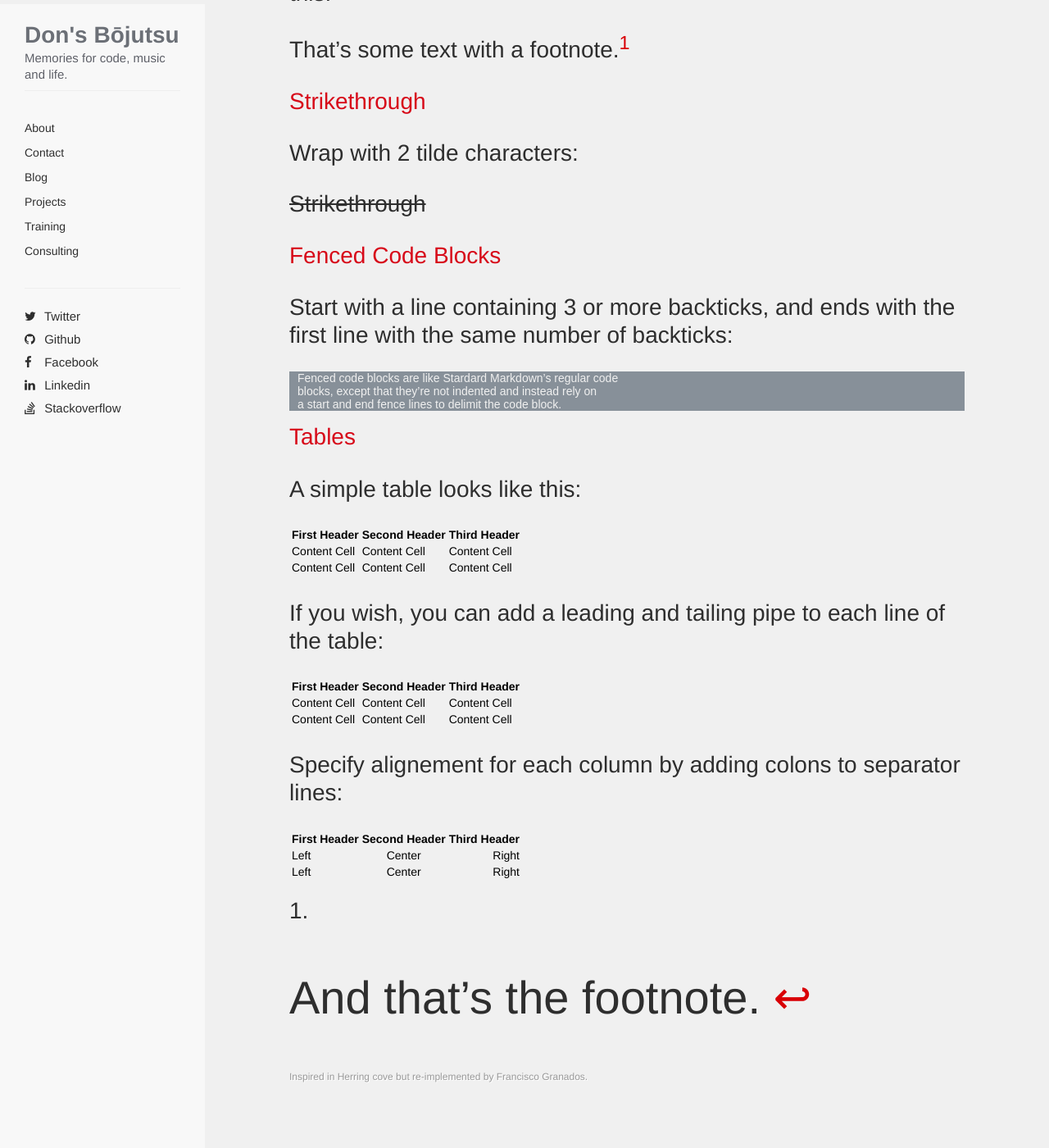
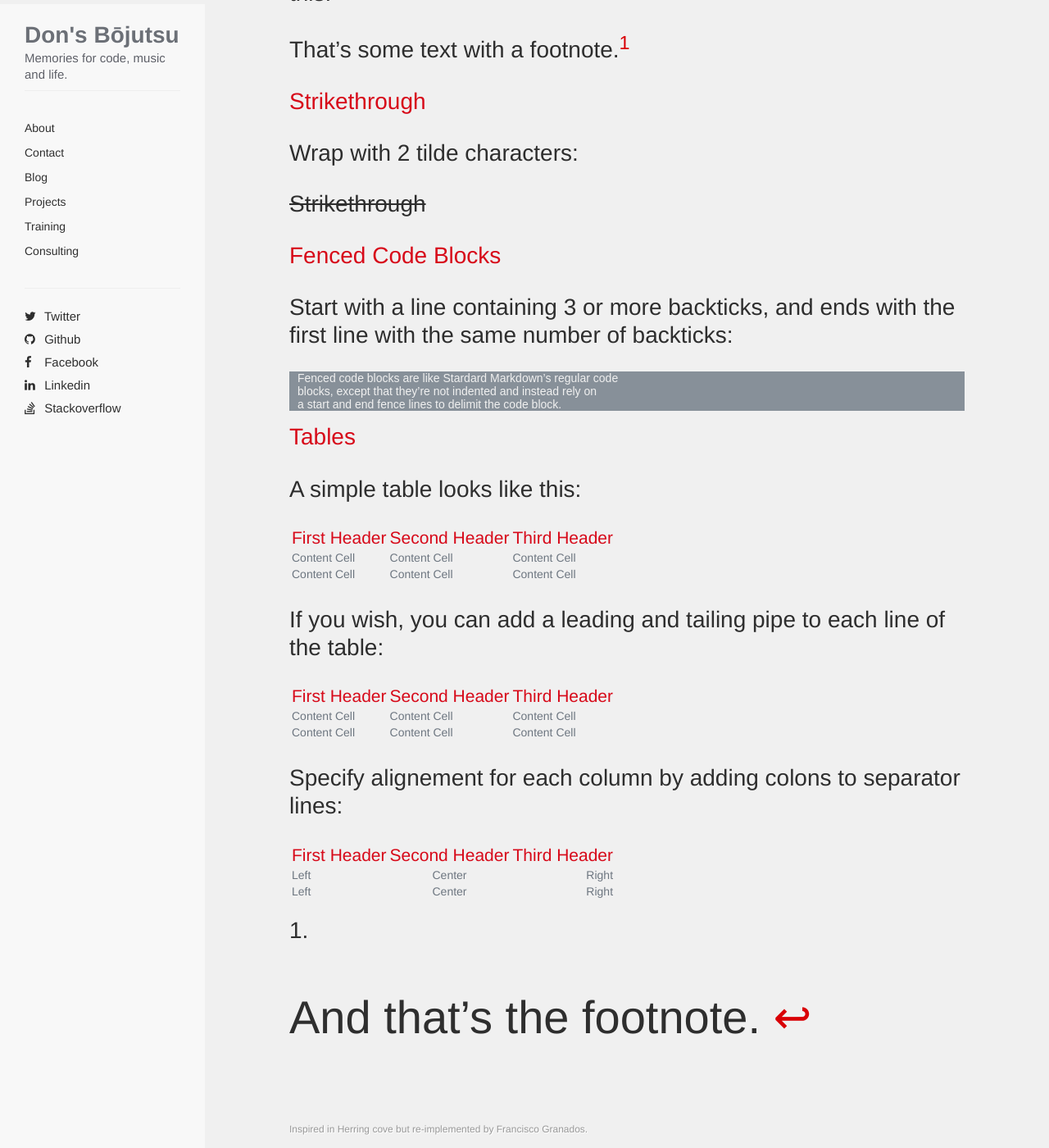
Before and after one commit to gzfrancisco/gzfrancisco.github.io, a Jekyll site: the page built from _posts/2014-05-09-articles-styles.md, in a window 1280 px wide and 1400 px high, scrolled down 4036 px. Shown: the whole window at 82% size. Built offline with Jekyll 4.4.1, drawn with Linux system fonts in a browser that asks for light colours; nearby versions of some CDN libraries; Markdown is read by kramdown in place of the engine named in the settings; before the commit the page ends 5372 px from its top, so only the background shows below that.

Commit message:
Fix table styles to basic table

```diff
--- a/_config.yml
+++ b/_config.yml
@@ -1,5 +1,7 @@
 name: Don's Bōjutsu
 markdown: redcarpet
+redcarpet:
+  extensions: ["no_intra_emphasis", "fenced_code_blocks", "autolink", "tables", "with_toc_data"]
 highlighter: pygments
 permalink: pretty
 author: Francisco Granados
--- a/css/_sass/main.sass
+++ b/css/_sass/main.sass
@@ -109,10 +109,10 @@ html
         width: 80%
         min-height: $footer-height
         position: relative
-        margin-top: -1*$footer-height
+        // margin-top: -1*$footer-height
         height: $footer-height
         clear: both
-        margin: 0px auto
+        margin: 40px auto 0
         color: #999
         font-weight: 100
         font-size: 12px
--- a/css/main.css
+++ b/css/main.css
@@ -126,6 +126,15 @@ code {
 pre code {
   display: block; }
 
+table thead tr th {
+  color: #d70919;
+  font-size: 1.5em;
+  font-weight: 300; }
+table tbody tr td {
+  color: #6d7680;
+  font-size: 1em;
+  font-weight: 200; }
+
 html body {
   border-top: solid 5px #d70919;
   background-color: #f0f0f0; }
@@ -222,10 +231,9 @@ html body {
       width: 80%;
       min-height: 30px;
       position: relative;
-      margin-top: -30px;
       height: 30px;
       clear: both;
-      margin: 0px auto;
+      margin: 40px auto 0;
       color: #999999;
       font-weight: 100;
       font-size: 12px;
```
Also changed, not shown: css/_sass/article.sass (+14 -0 lines).
